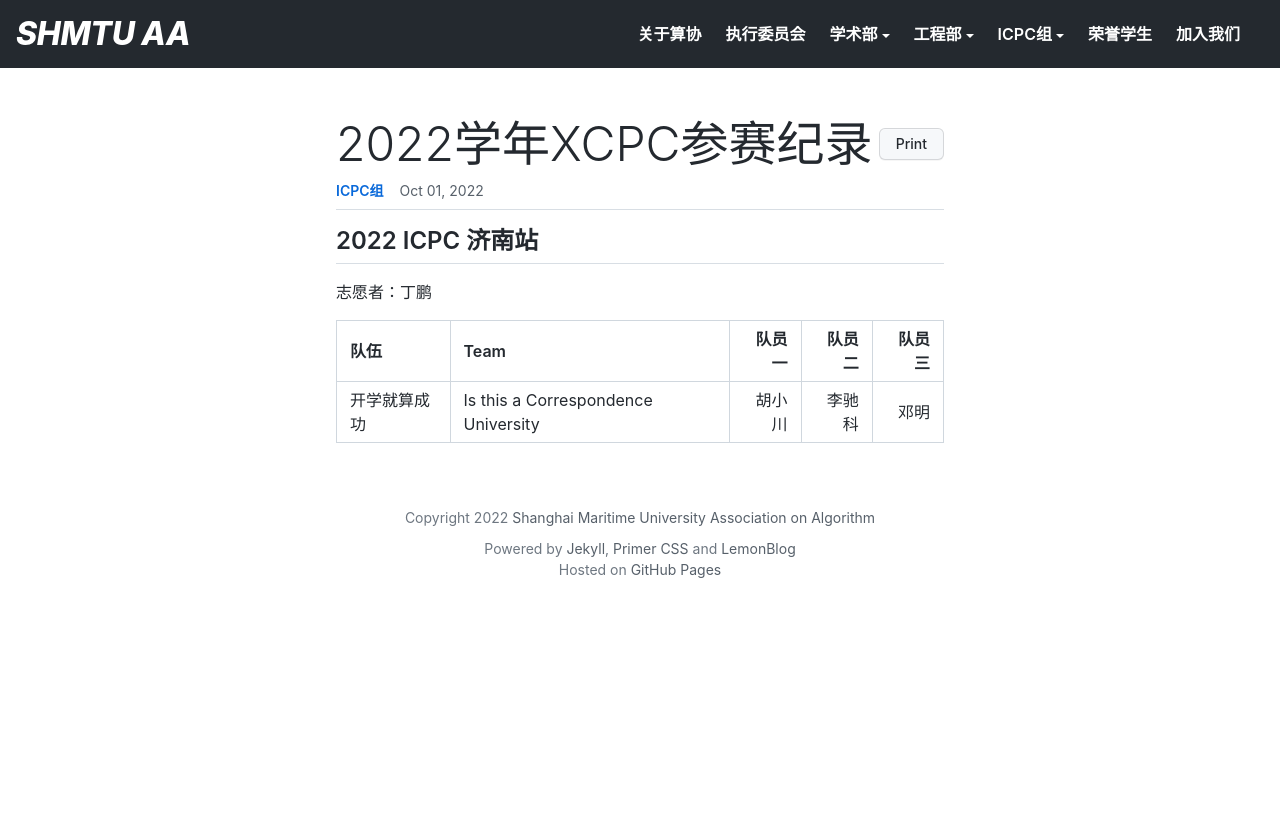
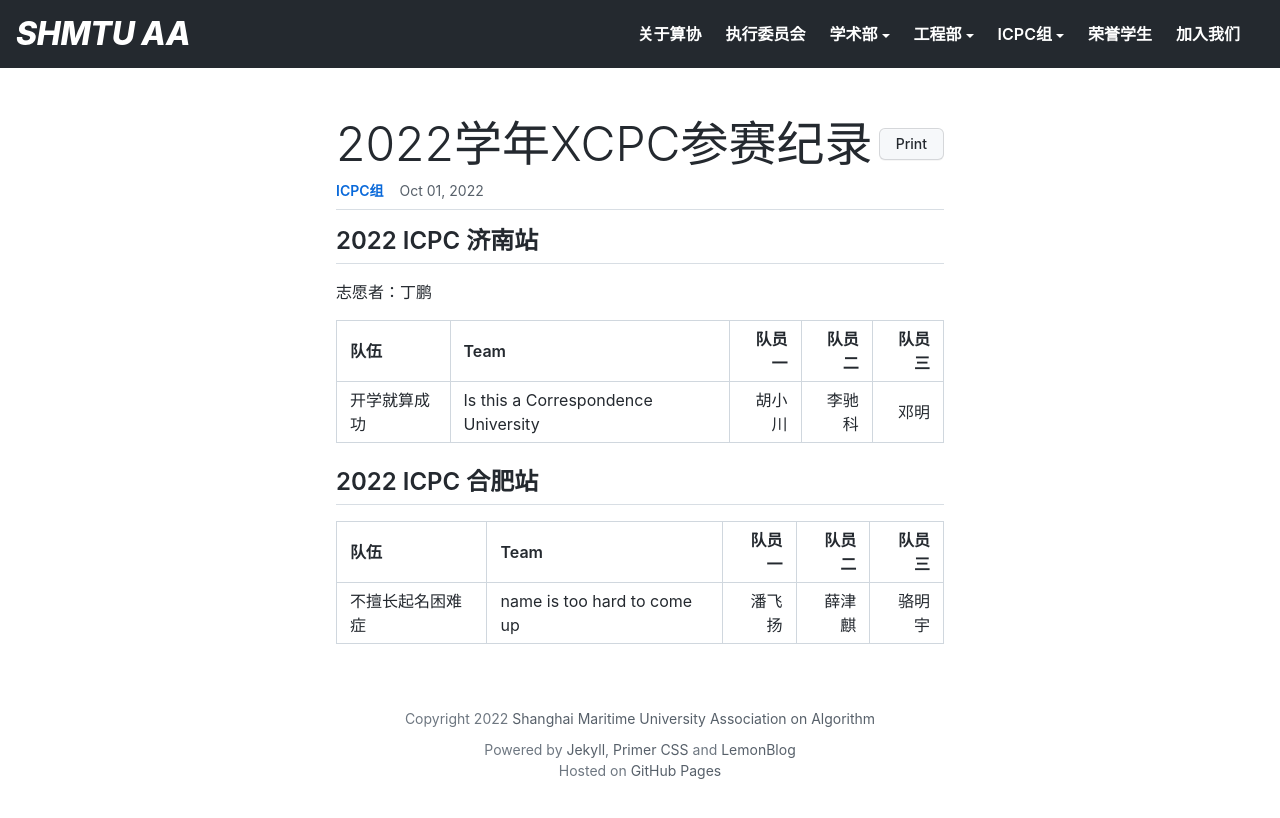
Before and after one commit to shmtuaa/shmtuaa.org, a Jekyll site: the page built from _posts/2022-10-01-ICPC-contest-record-2022.md, in a window 1280 px wide. Shown: the top 818 px of the page. Built offline with Jekyll 4.4.1, drawn with Linux system fonts in a browser that asks for light colours.

Commit message:
Add ICPC Hefei

```diff
--- a/_posts/2022-10-01-ICPC-contest-record-2022.md
+++ b/_posts/2022-10-01-ICPC-contest-record-2022.md
@@ -6,7 +6,6 @@ layout: post
 excerpt: 这里记录ICPC Group在2022年XCPC区域赛及以上的参赛队伍。
 ---
 
-
 ## 2022 ICPC 济南站
 
 志愿者：丁鹏
@@ -14,3 +13,9 @@ excerpt: 这里记录ICPC Group在2022年XCPC区域赛及以上的参赛队伍
 | 队伍     | Team                                | 队员一 | 队员二 | 队员三 |
 |:-------|:------------------------------------|----:|----:|----:|
 | 开学就算成功 | Is this a Correspondence University | 胡小川 | 李驰科 |  邓明 |
+
+## 2022 ICPC 合肥站
+
+| 队伍       | Team                        | 队员一 | 队员二 | 队员三 |
+|:---------|:----------------------------|----:|----:|----:|
+| 不擅长起名困难症 | name is too hard to come up | 潘飞扬 | 薛津麒 | 骆明宇 |
```
